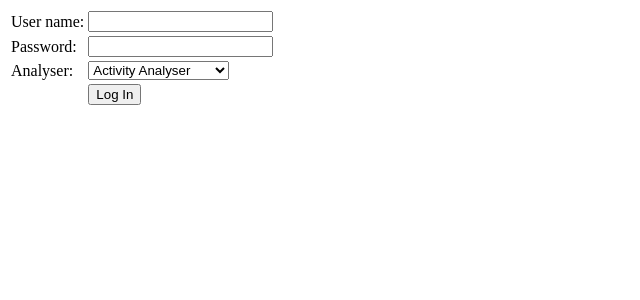
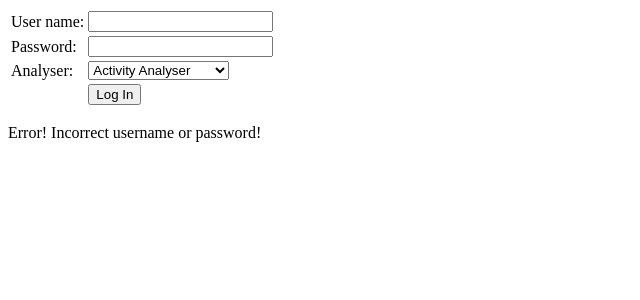
Before and after one commit to JRavet/Capstone, a PHP site: page /?error=inv_cred in a window 1280 px wide. Shown: the top 300 px of the page, without its empty margins (0-640 px from the left). Run offline with PHP 8.4, Linux system fonts and the light colour scheme.

Commit message:
Realigned the 'reset fields' button in activity_analyser. Added two skeleton-pages for guild_analyser and map_score_analyser. Modified the force GET['error'] variable in activity_analyser to a different value.

```diff
--- /dev/null
+++ b/php/guild_analyser.php
@@ -0,0 +1,3 @@
+<?php
+	header("Location: logout.php?error=not_avail"); //manually add a GET variable to tell the index-login page there was an error
+?>
--- a/php/index.php
+++ b/php/index.php
@@ -17,9 +17,13 @@
 			<tr><td></td><td><input type="submit" value="Log In"></td></tr>
 		</table>
 		<?php
-			if ($_GET["error"] == "true")
+			if ($_GET["error"] == "inv_cred")
 			{
-				echo "<p>Error!</p><p>Incorrect username or password!</p>";
+				echo "<p>Error! Incorrect username or password!</p>";
+			}
+			else if ($_GET["error"] == "not_avail")
+			{
+				echo "<p>Error! That analyser is not yet available.</p>";
 			}
 		?>
 	</form>
--- /dev/null
+++ b/php/map_score_analyser.php
@@ -0,0 +1,3 @@
+<?php
+	header("Location: logout.php?error=not_avail"); //manually add a GET variable to tell the index-login page there was an error
+?>
```
Also changed, not shown: php/activity_analyser.php (+10 -8 lines).
